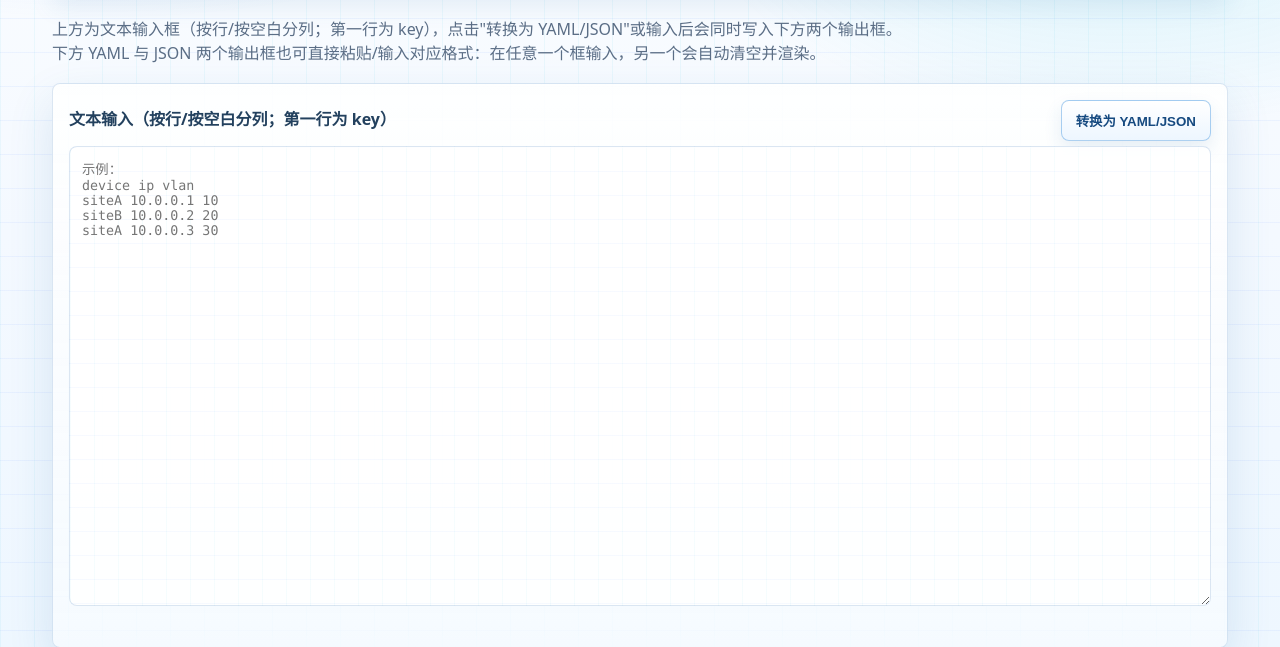
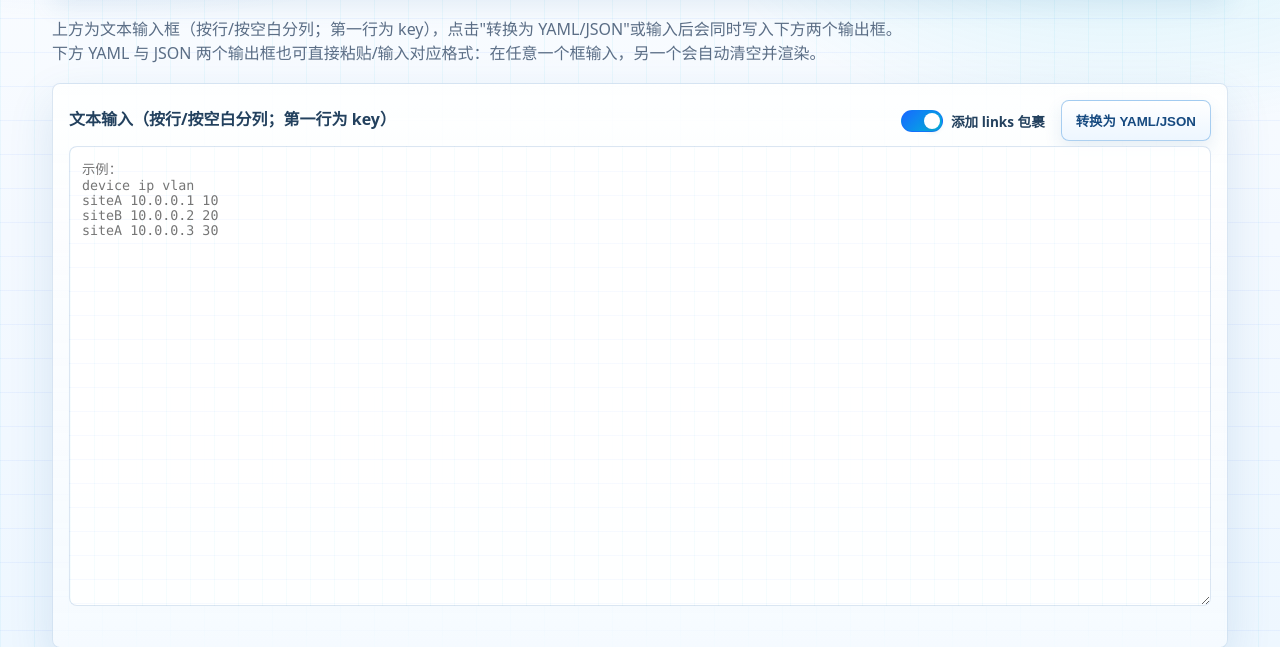
Before and after one commit to ruefeng/ai_tools, a Flask app: page /main/text-to-yaml in a window 1280 px wide. Shown: the part 152-799 px from the top of the page. Run offline with Flask 3, Linux system fonts and the light colour scheme; parts of the project's set-up code (start-up, migrations or seed data) failed here and were passed over; some libraries are stand-ins or nearby versions.

Commit message:
optimise text to yaml

```diff
--- a/app/main/templates/text_to_yaml.html
+++ b/app/main/templates/text_to_yaml.html
@@ -14,7 +14,14 @@
 <div class="column-full-width" spellcheck="false">
     <div class="header-row">
         <label for="t2y-input">文本输入（按行/按空白分列；第一行为 key）</label>
-        <button id="t2y-convert-btn" type="button">转换为 YAML/JSON</button>
+        <div class="header-actions">
+            <div class="toggle-wrapper" title="打开时，输出会在第二层级增加 links: 包裹原始数据">
+                <input type="checkbox" id="t2y-link-wrap-toggle" checked>
+                <span class="toggle-slider"></span>
+                <span class="toggle-label">添加 links 包裹</span>
+            </div>
+            <button id="t2y-convert-btn" type="button">转换为 YAML/JSON</button>
+        </div>
     </div>
     <textarea id="t2y-input" placeholder="示例：&#10;device ip vlan&#10;siteA 10.0.0.1 10&#10;siteB 10.0.0.2 20&#10;siteA 10.0.0.3 30"></textarea>
     <div id="t2y-input-msg" class="field-message" aria-live="polite"></div>
--- a/app/static/css/style.css
+++ b/app/static/css/style.css
@@ -725,3 +725,72 @@ button:hover{
   color: #d9534f;
   font-weight: 600;
 }
+
+/* ------------------------------------------------------------------
+   开关按钮（toggle switch）样式
+   ------------------------------------------------------------------ */
+.header-actions {
+    display: flex;
+    align-items: center;
+    gap: 16px;
+}
+
+.toggle-wrapper {
+    position: relative;
+    display: inline-flex;
+    align-items: center;
+    gap: 8px;
+    cursor: pointer;
+    user-select: none;
+    font-size: 0.85rem;
+    font-weight: 600;
+    color: #23415e;
+}
+
+.toggle-wrapper input[type="checkbox"] {
+    position: absolute;
+    opacity: 0;
+    width: 0;
+    height: 0;
+}
+
+.toggle-slider {
+    position: relative;
+    display: inline-block;
+    width: 42px;
+    height: 22px;
+    background-color: rgba(23, 105, 255, .25);
+    border-radius: 22px;
+    transition: background-color .25s ease;
+    border: 1px solid rgba(23, 105, 255, .35);
+}
+
+.toggle-slider::before {
+    content: "";
+    position: absolute;
+    top: 2px;
+    left: 2px;
+    width: 16px;
+    height: 16px;
+    background: #ffffff;
+    border-radius: 50%;
+    box-shadow: 0 2px 5px rgba(38, 104, 164, .25);
+    transition: transform .25s ease;
+}
+
+.toggle-wrapper input:checked + .toggle-slider {
+    background: linear-gradient(135deg, var(--brand), var(--brand2));
+    border-color: rgba(23, 105, 255, .5);
+}
+
+.toggle-wrapper input:checked + .toggle-slider::before {
+    transform: translateX(20px);
+}
+
+.toggle-wrapper input:focus + .toggle-slider {
+    box-shadow: 0 0 0 3px var(--field-focus);
+}
+
+.toggle-label {
+    white-space: nowrap;
+}
--- a/app/static/js/text-to-yaml.js
+++ b/app/static/js/text-to-yaml.js
@@ -6,6 +6,7 @@
  *  - 在 JSON 文本框输入有效 JSON → YAML 框清空并渲染为格式化 YAML
  *  - 解析错误时在对应输入框下方的 message 区域显示错误文本
  *  - 下方表格文本区域：点击"转换表格"或输入时，也会同时写入 YAML 和 JSON
+ *  - 开关：打开时，输出会在第二层级增加 `links:` 包裹原始数据；关闭时原样输出
  */
 
 // ------------------------------
@@ -56,6 +57,8 @@ function main() {
   const jsonEl = document.getElementById('t2y-json');
   const inputEl = document.getElementById('t2y-input');
   const btn = document.getElementById('t2y-convert-btn');
+  const toggleEl = document.getElementById('t2y-link-wrap-toggle');
+  const toggleSlider = document.querySelector('.toggle-slider');
 
   const yamlMsg = document.getElementById('t2y-yaml-msg');
   const jsonMsg = document.getElementById('t2y-json-msg');
@@ -76,6 +79,21 @@ function main() {
     el.classList.toggle('is-error', !!isError);
   };
 
+  // 根据开关状态决定是否用 links 包裹
+  // 开关打开(checked=true)：每个一级 value 用 {links: value} 包裹
+  // 开关关闭(checked=false)：原样输出
+  const applyLinksWrap = (obj) => {
+    if (obj === null || obj === undefined) return obj;
+    if (toggleEl && toggleEl.checked) {
+      const result = {};
+      for (const [key, value] of Object.entries(obj)) {
+        result[key] = { links: value };
+      }
+      return result;
+    }
+    return obj;
+  };
+
   // 写入对象到两个展示框；调用方负责清空/错误提示
   const writeObjToBoth = (obj) => {
     if (obj === null || obj === undefined) {
@@ -83,14 +101,15 @@ function main() {
       jsonEl.value = '';
       return;
     }
+    const outputObj = applyLinksWrap(obj);
     try {
-      yamlEl.value = window.jsyaml.dump(obj, { noRefs: true, indent: 2 });
+      yamlEl.value = window.jsyaml.dump(outputObj, { noRefs: true, indent: 2 });
     } catch (e) {
       yamlEl.value = '';
       setMsg(yamlMsg, '写入 YAML 失败：' + (e && e.message ? e.message : String(e)), true);
     }
     try {
-      jsonEl.value = JSON.stringify(obj, null, 2);
+      jsonEl.value = JSON.stringify(outputObj, null, 2);
     } catch (e) {
       jsonEl.value = '';
       setMsg(jsonMsg, '写入 JSON 失败：' + (e && e.message ? e.message : String(e)), true);
@@ -113,11 +132,10 @@ function main() {
         jsonEl.value = '';
         return;
       }
-      jsonEl.value = JSON.stringify(obj, null, 2);
+      const outputObj = applyLinksWrap(obj);
+      jsonEl.value = JSON.stringify(outputObj, null, 2);
       setMsg(jsonMsg, '已由 YAML 自动生成', false);
-      // 保持 YAML 框可编辑，不动它
     } catch (e) {
-      // YAML 解析失败：保留用户输入，仅提示
       jsonEl.value = '';
       setMsg(yamlMsg, 'YAML 解析错误：' + (e && e.message ? e.message : String(e)), true);
     }
@@ -139,7 +157,8 @@ function main() {
         yamlEl.value = '';
         return;
       }
-      yamlEl.value = window.jsyaml.dump(obj, { noRefs: true, indent: 2 });
+      const outputObj = applyLinksWrap(obj);
+      yamlEl.value = window.jsyaml.dump(outputObj, { noRefs: true, indent: 2 });
       setMsg(yamlMsg, '已由 JSON 自动生成', false);
     } catch (e) {
       yamlEl.value = '';
@@ -169,10 +188,31 @@ function main() {
     }
   });
 
+  // --- 开关切换：重新触发表格转换 ---
+  const handleToggleChange = () => {
+    if (inputEl.value.trim()) {
+      handleTableInput();
+    }
+  };
+
   yamlEl.addEventListener('input', handleYamlInput);
   jsonEl.addEventListener('input', handleJsonInput);
   inputEl.addEventListener('input', handleTableInput);
   if (btn) btn.addEventListener('click', handleTableInput);
+
+  // 只有点击滑块才能切换开关（点击文字不会触发）
+  if (toggleSlider) {
+    toggleSlider.addEventListener('click', (e) => {
+      e.preventDefault();
+      e.stopPropagation();
+      toggleEl.checked = !toggleEl.checked;
+      toggleEl.dispatchEvent(new Event('change'));
+    });
+  }
+  // 直接点击 checkbox（虽然是隐藏的，但仍支持）
+  if (toggleEl) {
+    toggleEl.addEventListener('change', handleToggleChange);
+  }
 }
 
 document.addEventListener('DOMContentLoaded', main);
```
